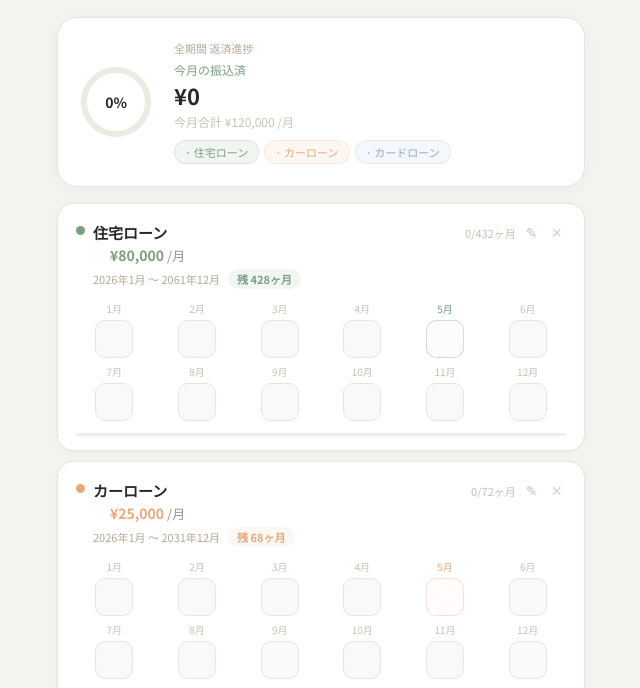
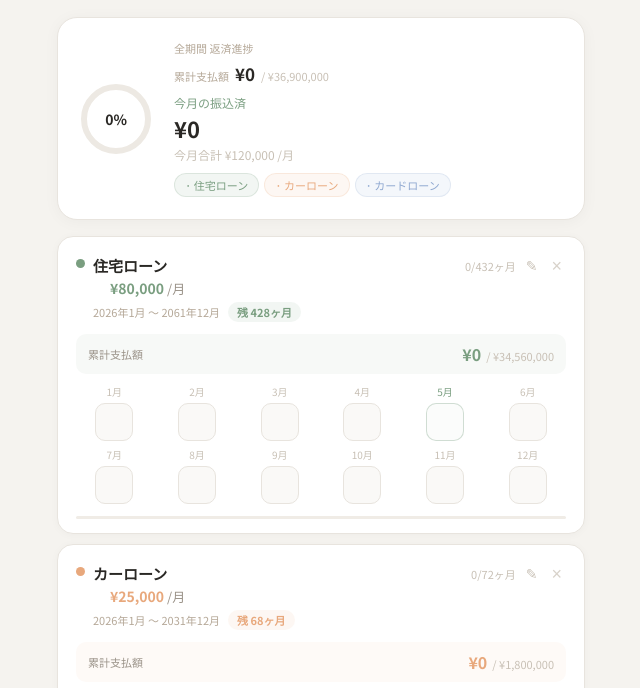
Before and after one commit to 1000sei-test/hensai, a plain HTML site: page index.html in a window 1280 px wide. Shown: the part 80-768 px from the top of the page, without its empty margins (319-959 px from the left). Drawn offline with Linux system fonts and the light colour scheme.

Commit message:
Update index.html

````diff
--- a/index.html
+++ b/index.html
@@ -158,6 +158,37 @@ input::placeholder { color: #c8c0b5; }
 .btn-add-new:hover { background: #f4faf5; border-color: #7a9e80; transform: translateY(-1px); }
 
 .footer-note { margin-top: 28px; text-align: center; color: #d0c8be; font-size: 11px; }
+
+/* ── Cumulative amount ── */
+.summary-cumulative {
+  display: flex; align-items: baseline; gap: 6px; margin-bottom: 8px;
+}
+.summary-cumulative-label { color: #b5a898; font-size: 11px; }
+.summary-cumulative-value {
+  font-size: 17px; font-weight: 700; color: #2a2825;
+  font-variant-numeric: tabular-nums;
+}
+.summary-cumulative-sub { color: #c8c0b5; font-size: 11px; }
+
+.loan-cumulative {
+  display: flex; align-items: center; justify-content: space-between;
+  padding: 8px 12px; border-radius: 10px; margin-bottom: 10px;
+}
+.loan-cumulative-label { font-size: 11px; color: #9a9288; }
+.loan-cumulative-right { display: flex; align-items: baseline; gap: 5px; }
+.loan-cumulative-value {
+  font-size: 16px; font-weight: 700;
+  font-variant-numeric: tabular-nums;
+  transition: color 0.2s;
+}
+.loan-cumulative-total { font-size: 11px; color: #c8c0b5; }
+
+/* count-up animation */
+@keyframes countUp {
+  from { opacity: 0.4; transform: translateY(4px); }
+  to   { opacity: 1;   transform: translateY(0); }
+}
+.count-pop { animation: countUp 0.35s ease; }
 ```
 
   </style>
@@ -191,6 +222,11 @@ input::placeholder { color: #c8c0b5; }
     </div>
     <div class="summary-info">
       <div class="summary-year">全期間 返済進捗</div>
+      <div class="summary-cumulative">
+        <span class="summary-cumulative-label">累計支払額</span>
+        <span class="summary-cumulative-value" id="summaryTotal">¥0</span>
+        <span class="summary-cumulative-sub" id="summaryTotalSub"></span>
+      </div>
       <div class="summary-amount-label">今月の振込済</div>
       <span class="summary-amount-value" id="paidThisMonth">¥0</span>
       <span class="summary-amount-total" id="totalDue"></span>
@@ -258,6 +294,21 @@ input::placeholder { color: #c8c0b5; }
     { id:2, name:"カーローン", amount:25000, color:"#e8a87c", startYear:TY, startMonth:1, endYear:TY+5,  endMonth:12 },
     { id:3, name:"カードローン",amount:15000, color:"#8fa8d0", startYear:TY, startMonth:1, endYear:TY+2,  endMonth:12 },
   ];
+
+  /* ── Animate value ───────────────────────── */
+  const _prevValues = {};
+  function animateValue(id, newVal) {
+    const el = document.getElementById(id);
+    if (!el) return;
+    const formatted = "¥" + newVal.toLocaleString();
+    if (_prevValues[id] !== newVal) {
+      el.classList.remove("count-pop");
+      void el.offsetWidth;
+      el.classList.add("count-pop");
+      _prevValues[id] = newVal;
+    }
+    el.textContent = formatted;
+  }
 
   /* ── Storage ─────────────────────────────── */
   function load() {
@@ -343,8 +394,17 @@ input::placeholder { color: #c8c0b5; }
     loans.forEach(l => { totM += totalMonths(l); totP += paidAllTime(l); });
     const prog = totM === 0 ? 0 : Math.round(totP/totM*100);
 
+    // cumulative paid amount (all loans, all time)
+    let cumulativePaid = 0, cumulativeTotal = 0;
+    loans.forEach(l => {
+      cumulativePaid += paidAllTime(l) * l.amount;
+      cumulativeTotal += totalMonths(l) * l.amount;
+    });
+
     document.getElementById("ringFg").style.strokeDashoffset = CIRC*(1-prog/100);
     document.getElementById("ringLabel").textContent = prog+"%";
+    animateValue("summaryTotal", cumulativePaid);
+    document.getElementById("summaryTotalSub").textContent = "/ ¥"+cumulativeTotal.toLocaleString();
     document.getElementById("paidThisMonth").textContent = "¥"+paidNow.toLocaleString();
     document.getElementById("totalDue").textContent = "今月合計 ¥"+totalDue.toLocaleString()+" /月";
 
@@ -436,7 +496,19 @@ input::placeholder { color: #c8c0b5; }
     }
     card.appendChild(pr);
 
-    /* month grid */
+    /* cumulative paid for this loan */
+    const loanPaid = paidAllTime(loan) * loan.amount;
+    const loanTotal = totalMonths(loan) * loan.amount;
+    const lc = document.createElement("div");
+    lc.className = "loan-cumulative";
+    lc.style.background = loan.color + "10";
+    lc.innerHTML = `
+      <span class="loan-cumulative-label">累計支払額</span>
+      <div class="loan-cumulative-right">
+        <span class="loan-cumulative-value" id="lcv-${loan.id}" style="color:${loan.color}">¥${loanPaid.toLocaleString()}</span>
+        <span class="loan-cumulative-total">/ ¥${loanTotal.toLocaleString()}</span>
+      </div>`;
+    card.appendChild(lc);
     const grid = document.createElement("div");
     grid.className = "month-grid";
     MO.forEach((m, i) => {
@@ -498,6 +570,9 @@ input::placeholder { color: #c8c0b5; }
     const totP = paidAllTime(loan), totM = totalMonths(loan);
     const c = document.getElementById(`cnt-${loan.id}`);
     if (c) c.textContent = `${totP}/${totM}ヶ月`;
+    // update loan cumulative
+    const lcv = document.getElementById(`lcv-${loan.id}`);
+    if (lcv) animateValue(`lcv-${loan.id}`, totP * loan.amount);
     // update bar
     const viewPaid = MO.filter((_,i) => inRange(loan,viewYear,i+1) && payments[pkey(loan.id,viewYear,i+1)]).length;
     const viewTotal = MO.filter((_,i) => inRange(loan,viewYear,i+1)).length;
````
